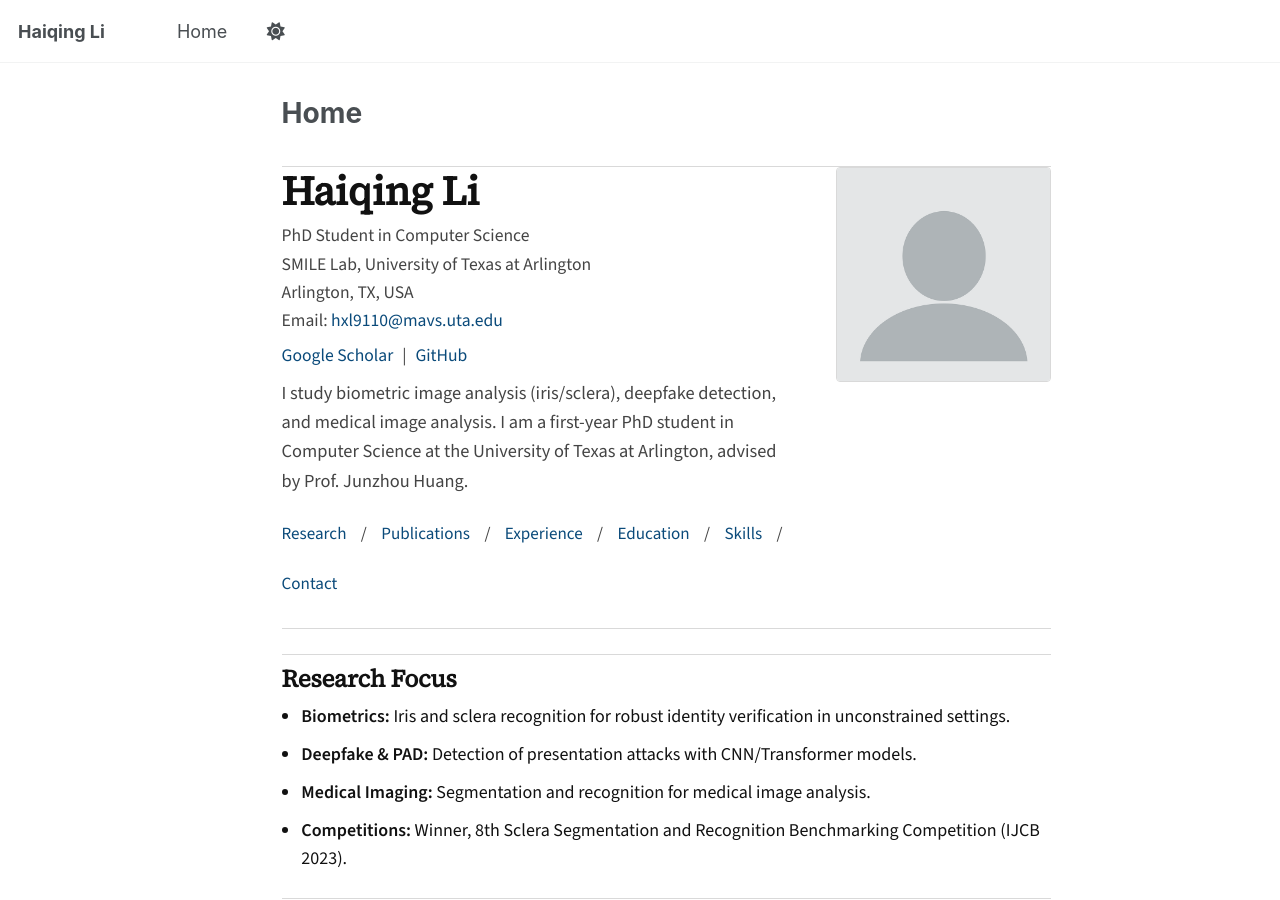
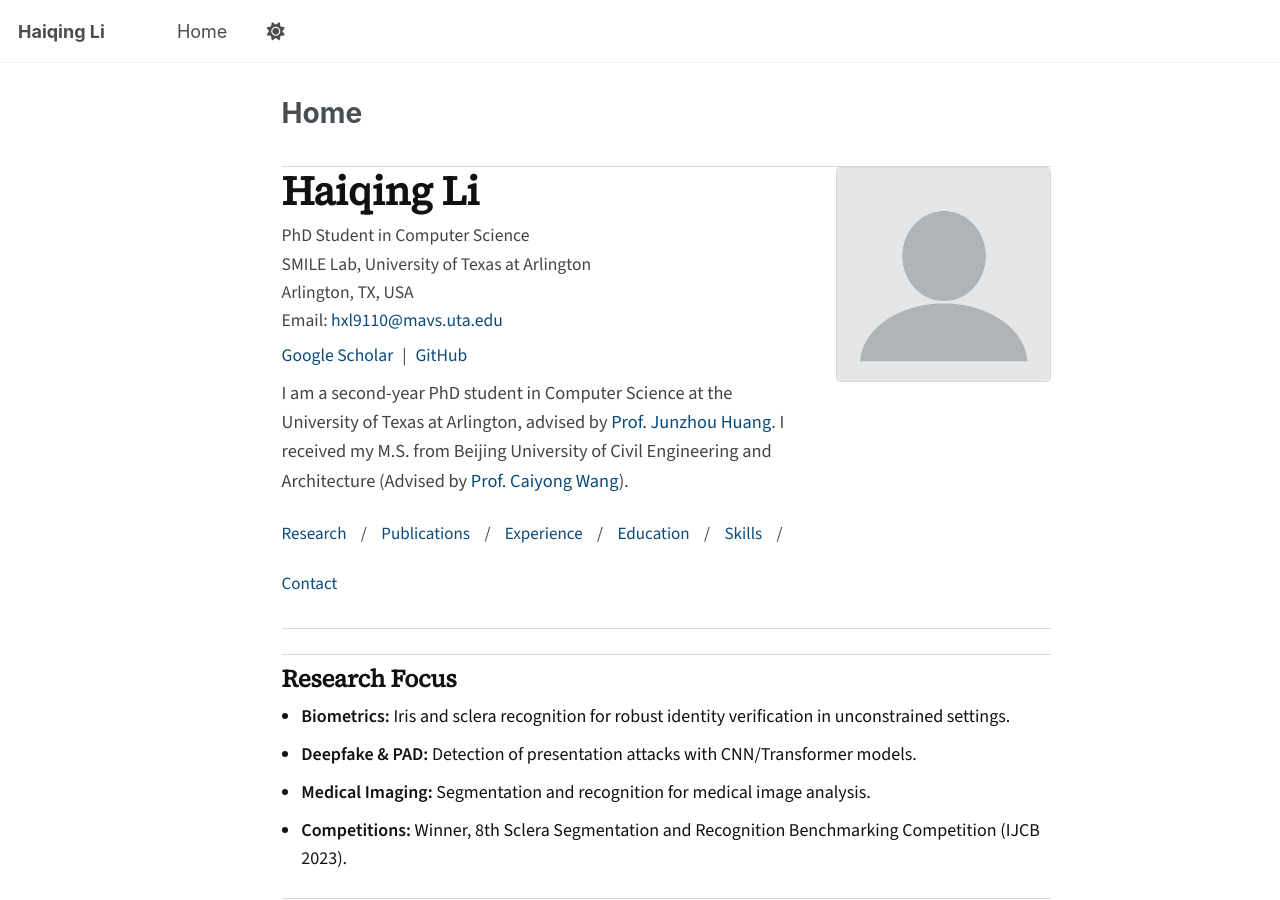
Before and after one commit to lhqqq/lhqqq.github.io, a Jekyll site: the page built from _pages/about.md, in a window 1280 px wide and 900 px high. Built offline with Jekyll 4.4.1, drawn with Linux system fonts in a browser that asks for light colours; emoji names are drawn with the system emoji font; a script that is not in the unit is left out.

Commit message:
Revise PhD student information in about page
Updated academic status and added details about M.S. advisor.

```diff
--- a/_pages/about.md
+++ b/_pages/about.md
@@ -27,10 +27,13 @@ redirect_from:
 
         </div>
         <p class="subtitle">
-          I study biometric image analysis (iris/sclera), deepfake detection, and medical image analysis.
-          I am a first-year PhD student in Computer Science at the University of Texas at Arlington,
-          advised by Prof. Junzhou Huang.
+           I am a second-year PhD student in Computer Science at the University of Texas at Arlington,
+           advised by <a href="http://ranger.uta.edu/~huang/">Prof. Junzhou Huang</a>.
+          I received my M.S. from Beijing University of Civil Engineering and Architecture
+          (Advised by <a href="https://academia.stackexchange.com/users/caiyong-wang">Prof. Caiyong Wang</a>).
         </p>
+
+
         <ul class="quick-nav">
           <li><a href="#research">Research</a></li>
           <li><a href="#publications">Publications</a></li>
```
